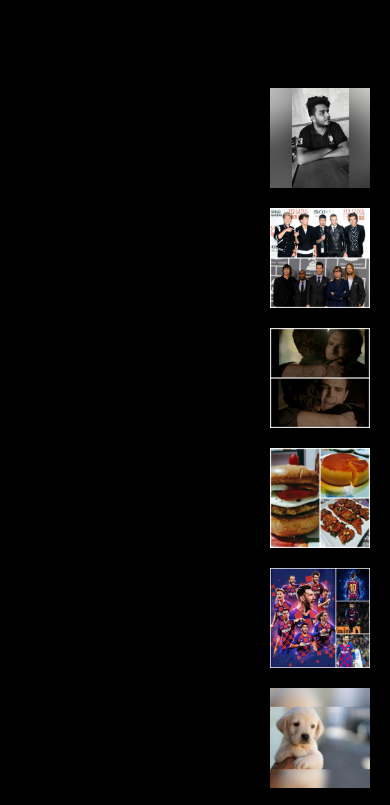
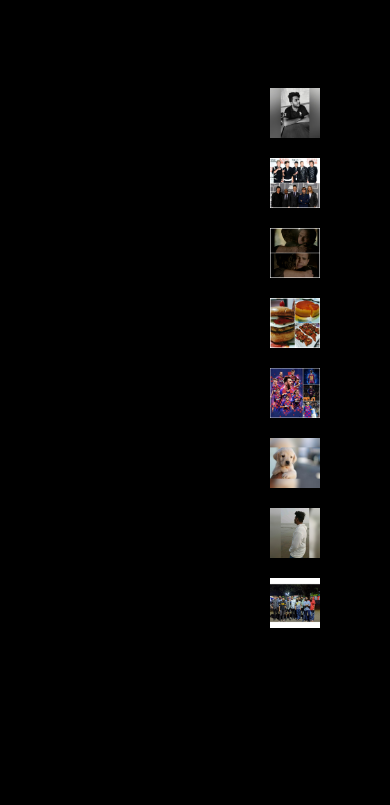
Before and after one commit to KeertimaanNayak/portfoliowebsitecommunique, a plain HTML site: page picture.html in a window 390 px wide. Shown: the top 805 px of the page. Drawn offline with Linux system fonts and the light colour scheme.

Commit message:
Update style5.css

```diff
--- a/style5.css
+++ b/style5.css
@@ -95,11 +95,11 @@ body{
 	flex-direction: column;
 	flex-wrap: wrap;
 	position: absolute;
-	left: 100px;
+	left: 10px;
 }
 .container .box{
-	width: 100px;
-	height: 100px;
+	width: 50px;
+	height: 50px;
 
 }
 #Back{
```
